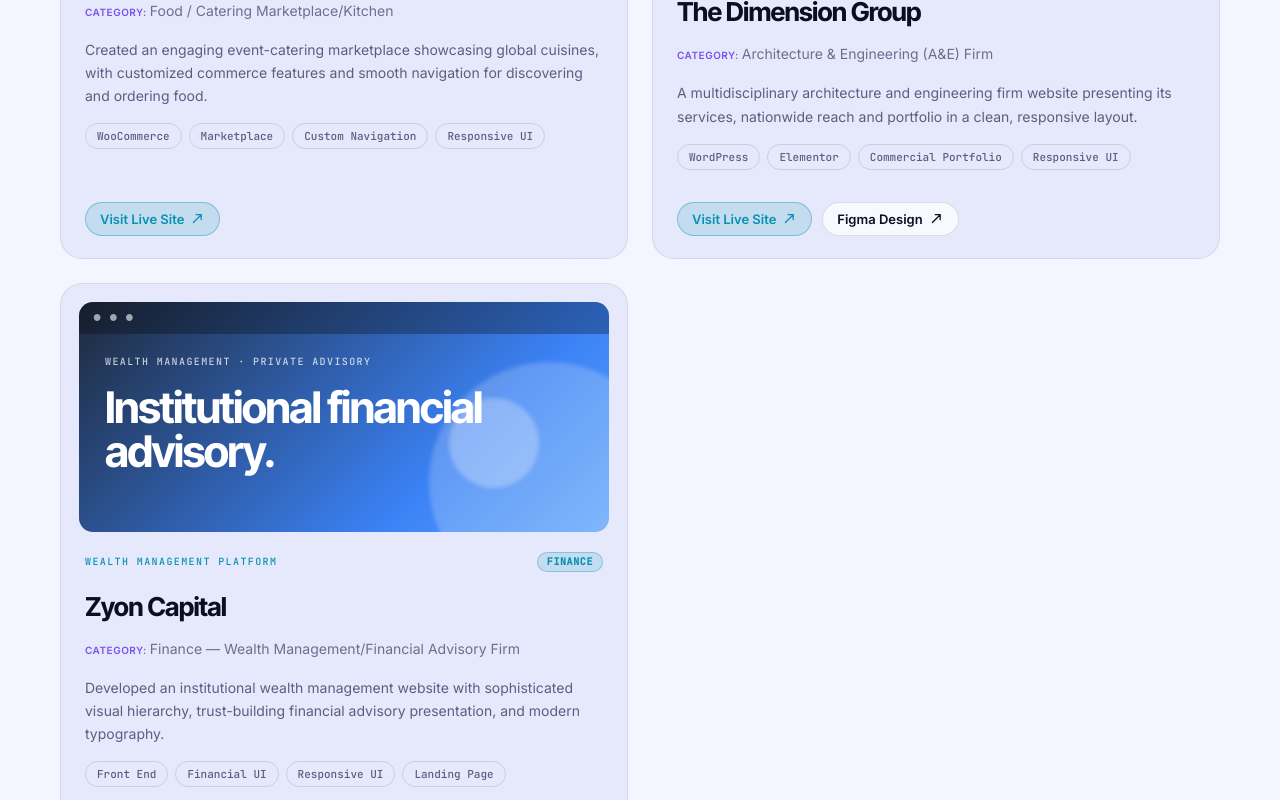
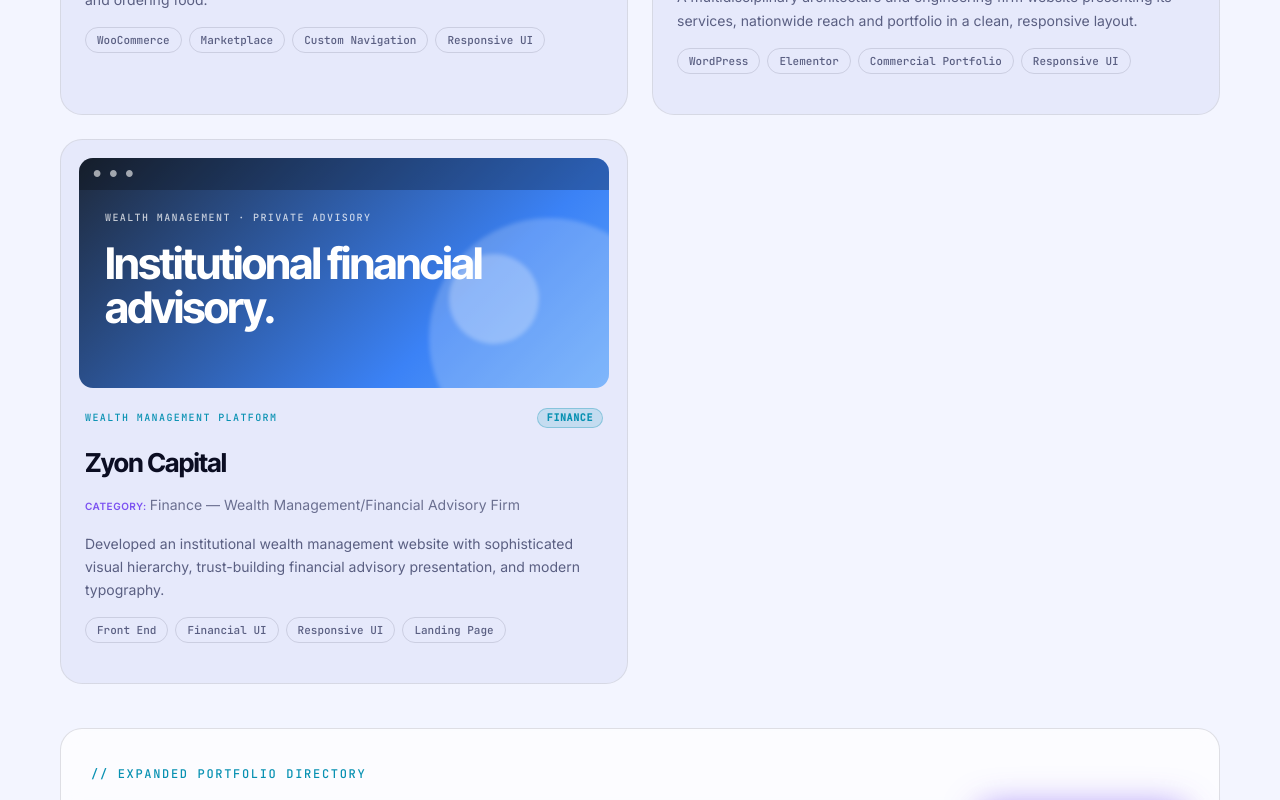
Before and after one commit to saifzapta1234/saif-all-projects, a React (Vite) app in the folder saif-portfolio-react/: page / in a window 1280 px wide. Shown: the part 3046-3846 px from the top of the page. Built offline with nearby package versions, Linux system fonts and the light colour scheme.

Commit message:
Remove external project links from cards and data

```diff
--- a/saif-portfolio-react/src/components/Projects.jsx
+++ b/saif-portfolio-react/src/components/Projects.jsx
@@ -177,29 +177,6 @@ export default function Projects({ onNavigate }) {
                         <span key={x}>{x}</span>
                       ))}
                     </div>
-
-                    <div className="card-actions">
-                      {p.live && (
-                        <a
-                          href={p.live}
-                          target="_blank"
-                          rel="noopener noreferrer"
-                          className="btn-link primary"
-                        >
-                          Visit Live Site <Arrow />
-                        </a>
-                      )}
-                      {p.figma && (
-                        <a
-                          href={p.figma}
-                          target="_blank"
-                          rel="noopener noreferrer"
-                          className="btn-link secondary"
-                        >
-                          Figma Design <Arrow />
-                        </a>
-                      )}
-                    </div>
                   </div>
                 </div>
               </Reveal>
--- a/saif-portfolio-react/src/components/Work.jsx
+++ b/saif-portfolio-react/src/components/Work.jsx
@@ -28,29 +28,6 @@ function ProjectCard({ p }) {
             {p.c.map((x) => (
               <span key={x}>{x}</span>
             ))}
-          </div>
-
-          <div className="card-actions">
-            {p.live && (
-              <a
-                href={p.live}
-                target="_blank"
-                rel="noopener noreferrer"
-                className="btn-link primary"
-              >
-                Visit Live Site <Arrow />
-              </a>
-            )}
-            {p.figma && (
-              <a
-                href={p.figma}
-                target="_blank"
-                rel="noopener noreferrer"
-                className="btn-link secondary"
-              >
-                Figma Design <Arrow />
-              </a>
-            )}
           </div>
         </div>
       </div>
--- a/saif-portfolio-react/src/data.js
+++ b/saif-portfolio-react/src/data.js
@@ -30,7 +30,7 @@ export const ALL_PROJECTS = [
     g: 'linear-gradient(135deg,#0ea5e9,#6d28d9 60%,#c026d3)',
     d: 'A technology company website focused on presenting services, industries and digital solutions with a polished, responsive experience.',
     c: ['WordPress', 'Elementor', 'Responsive UI', 'PHP'],
-    live: 'https://zaptatech.com/',
+    live: '',
     figma: '',
     featured: true,
     big: 1
@@ -46,7 +46,7 @@ export const ALL_PROJECTS = [
     g: 'linear-gradient(135deg,#2563eb,#06b6d4)',
     d: 'Built a modern, AI-focused logistics platform with intuitive UI/UX, emphasizing speed and clarity to showcase ParcelAI’s cutting-edge solutions.',
     c: ['AI Technology', 'UI/UX Design', 'Responsive UI', 'Front End'],
-    live: 'http://parcelai.co/',
+    live: '',
     figma: '',
     featured: true
   },
@@ -61,7 +61,7 @@ export const ALL_PROJECTS = [
     g: 'linear-gradient(135deg,#0284c7,#0d9488)',
     d: 'Built a modern corporate WordPress website for a global digital solutions company, with clear service storytelling, responsive layouts, and conversion-focused contact journeys.',
     c: ['WordPress', 'E-commerce', 'Responsive UI', 'PHP'],
-    live: 'https://52north.co/',
+    live: '',
     figma: '',
     featured: true
   },
@@ -76,7 +76,7 @@ export const ALL_PROJECTS = [
     g: 'linear-gradient(135deg,#7c3aed,#ec4899)',
     d: 'Built a sleek agency website with fluid animations, conversion-optimized layouts, and integrated creative and media solutions to support measurable B2B growth.',
     c: ['Front End', 'Fluid Animations', 'Conversion CRO', 'Responsive UI'],
-    live: 'https://www.dapper.agency/',
+    live: '',
     figma: '',
     featured: true
   },
@@ -91,7 +91,7 @@ export const ALL_PROJECTS = [
     g: 'linear-gradient(135deg,#059669,#0284c7)',
     d: 'Built a sophisticated, responsive website for a leading dermatology company, emphasizing brand identity, scientific credibility, and a polished user experience.',
     c: ['Healthcare UI', 'Corporate Design', 'Accessibility', 'Responsive UI'],
-    live: 'https://www.dermavant.com/',
+    live: '',
     figma: '',
     featured: true
   },
@@ -106,7 +106,7 @@ export const ALL_PROJECTS = [
     g: 'linear-gradient(135deg,#ea580c,#d97706 60%,#e11d48)',
     d: 'Created an engaging event-catering marketplace showcasing global cuisines, with customized commerce features and smooth navigation for discovering and ordering food.',
     c: ['WooCommerce', 'Marketplace', 'Custom Navigation', 'Responsive UI'],
-    live: 'https://www.heyfoodisready.com/',
+    live: '',
     figma: '',
     featured: true
   },
@@ -121,8 +121,8 @@ export const ALL_PROJECTS = [
     g: 'linear-gradient(135deg,#0f766e,#1d4ed8)',
     d: 'A multidisciplinary architecture and engineering firm website presenting its services, nationwide reach and portfolio in a clean, responsive layout.',
     c: ['WordPress', 'Elementor', 'Commercial Portfolio', 'Responsive UI'],
-    live: 'https://dimensiongroup.com/',
-    figma: 'https://www.figma.com/design/X1K7x4joRkExnyigQSCL1o/Dimension-Group--Copy---Copy-?node-id=4038-722&t=viqIEgmV5TKizQlA-0',
+    live: '',
+    figma: '',
     featured: true
   },
   {
@@ -136,8 +136,8 @@ export const ALL_PROJECTS = [
     g: 'linear-gradient(135deg,#1e293b,#3b82f6 70%,#60a5fa)',
     d: 'Developed an institutional wealth management website with sophisticated visual hierarchy, trust-building financial advisory presentation, and modern typography.',
     c: ['Front End', 'Financial UI', 'Responsive UI', 'Landing Page'],
-    live: 'https://zyoncapital.io/',
-    figma: 'https://www.figma.com/design/YAPSiNjHNAhSmc28EMNO6k/ZYON-Capital-%7C-Landing-Page-%7C-Wealth-Management?node-id=16714-114&t=qnU6mz9Rdkkso8xl-0',
+    live: '',
+    figma: '',
     featured: true
   },
   {
@@ -151,7 +151,7 @@ export const ALL_PROJECTS = [
     g: 'linear-gradient(135deg,#0d9488,#0284c7)',
     d: 'Developed a healthcare website for a compounding pharmacy, structuring human and veterinary services, patient resources, refill pathways, and trust-focused clinical content.',
     c: ['Healthcare', 'Clinical UX', 'Responsive UI', 'Patient Pathways'],
-    live: 'https://avriorx.com/',
+    live: '',
     figma: '',
     featured: false
   },
@@ -166,7 +166,7 @@ export const ALL_PROJECTS = [
     g: 'linear-gradient(135deg,#b45309,#78350f)',
     d: 'Developed a polished jewellery e-commerce website with premium collection browsing, product discovery, bulk ordering, and a streamlined online purchasing experience.',
     c: ['WooCommerce', 'B2B Catalog', 'E-commerce UI', 'Responsive'],
-    live: 'https://simonalexanderuk.com/',
+    live: '',
     figma: '',
     featured: false
   },
@@ -181,8 +181,8 @@ export const ALL_PROJECTS = [
     g: 'linear-gradient(135deg,#f59e0b,#dc2626)',
     d: 'A services website for an electrical business with clear service information, high-converting enquiry pathways, and responsive layouts.',
     c: ['Front End', 'Responsive UI', 'Lead Forms', 'Local Business'],
-    live: 'https://anodeelectrical.com.au/',
-    figma: 'https://www.figma.com/design/Bzttp3iAIVxkTHJvL1aCos/Anode-Electrical-%7C-Website-%7C-Electrical---Leigh-Miller?node-id=4061-1120&t=pTLtPNVVZhe96CYU-0',
+    live: '',
+    figma: '',
     featured: false
   },
   {
@@ -196,8 +196,8 @@ export const ALL_PROJECTS = [
     g: 'linear-gradient(135deg,#7c2d12,#c2410c 55%,#f59e0b)',
     d: 'A polished, responsive commercial real estate website presenting property listings, healthcare facilities, and market consulting in a clean structure.',
     c: ['Front End', 'Property Listings', 'Responsive UI', 'Commercial'],
-    live: 'https://winstonwarren.com/',
-    figma: 'https://www.figma.com/design/X4VlqJykL0c8WQYcaZOsNJ/Winston-Warren?node-id=2591-4845&t=33NuspZJXETbXRxL-1',
+    live: '',
+    figma: '',
     featured: false
   },
   {
@@ -211,8 +211,8 @@ export const ALL_PROJECTS = [
     g: 'linear-gradient(135deg,#6366f1,#a855f7 60%,#ec4899)',
     d: 'Dynamic marketing summit and growth agency website built for event registration, conference schedule showcases, and high-conversion ticketing flows.',
     c: ['Event Registration', 'CRO Agency', 'Interactive UI', 'Responsive'],
-    live: 'https://trafficsummits.com/',
-    figma: 'https://www.figma.com/design/AGkgWxz98BnFsfhyUGOns2/Traffic-Summits-Website--Copy-?node-id=3053-6022&t=JpAi6rPLYajahtyL-0',
+    live: '',
+    figma: '',
     featured: false
   },
   {
@@ -226,7 +226,7 @@ export const ALL_PROJECTS = [
     g: 'linear-gradient(135deg,#2563eb,#22d3ee)',
     d: 'A comprehensive platform website for business formation, operations, and compliance serving startups and growing businesses.',
     c: ['SaaS UI', 'Responsive UI', 'Front End', 'Business Platform'],
-    live: 'https://employerease.com/',
+    live: '',
     figma: '',
     featured: false
   },
@@ -241,8 +241,8 @@ export const ALL_PROJECTS = [
     g: 'linear-gradient(135deg,#059669,#10b981 60%,#06b6d4)',
     d: 'Warm and welcoming coworking community website with space tour bookings, flexible membership plans, and community event listings.',
     c: ['Coworking Spaces', 'Tour Bookings', 'UI/UX Design', 'Responsive'],
-    live: 'https://conscious-coworking.com/',
-    figma: 'https://www.figma.com/design/ULq2tCvsFucvAN17iHw7SI/Conscious-Co-Working-%7C-Website-%7C-Co-Working-Spaces?node-id=3-15740&p=f&t=ZKVnRSvUFemTTKFG-0',
+    live: '',
+    figma: '',
     featured: false
   },
   {
@@ -256,13 +256,13 @@ export const ALL_PROJECTS = [
     g: 'linear-gradient(135deg,#854d0e,#ca8a04 60%,#eab308)',
     d: 'Designed a conversion-optimized website for a sales training academy, featuring bold visuals, structured course content, and an efficient lead-generation system.',
     c: ['Education Portal', 'Lead Generation', 'WordPress', 'Responsive UI'],
-    live: 'https://salesakademie.de/',
+    live: '',
     figma: '',
     featured: false
   }
 ];
 
-export const FEATURED_PROJECTS = ALL_PROJECTS.filter(p => p.featured);
+export const FEATURED_PROJECTS = ALL_PROJECTS.filter((p) => p.featured);
 export const PROJECTS = FEATURED_PROJECTS;
 
 export const JOBS = [
```
Also changed, not shown: 5 other files (tests, documents, lock files or other folders).
